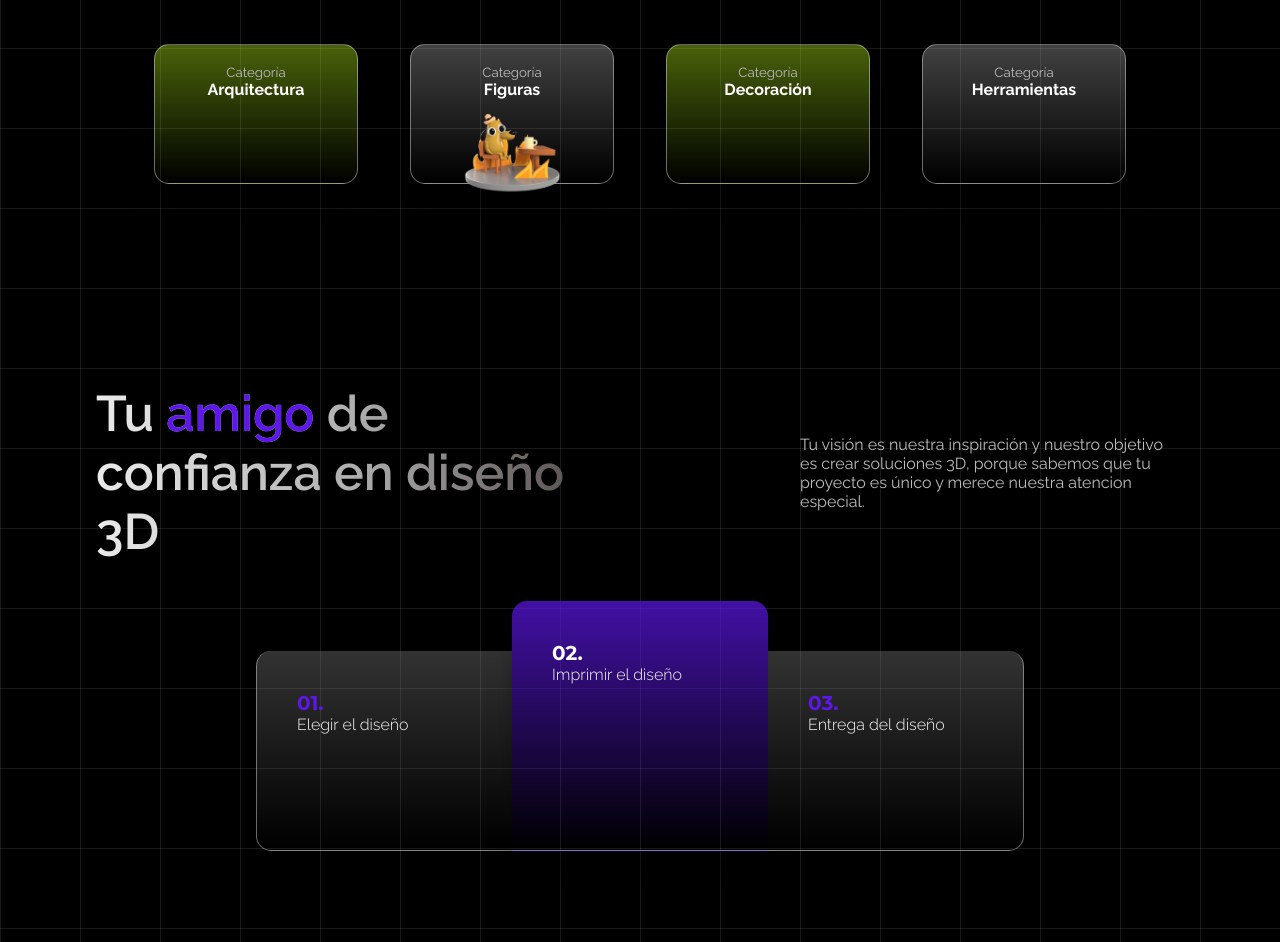
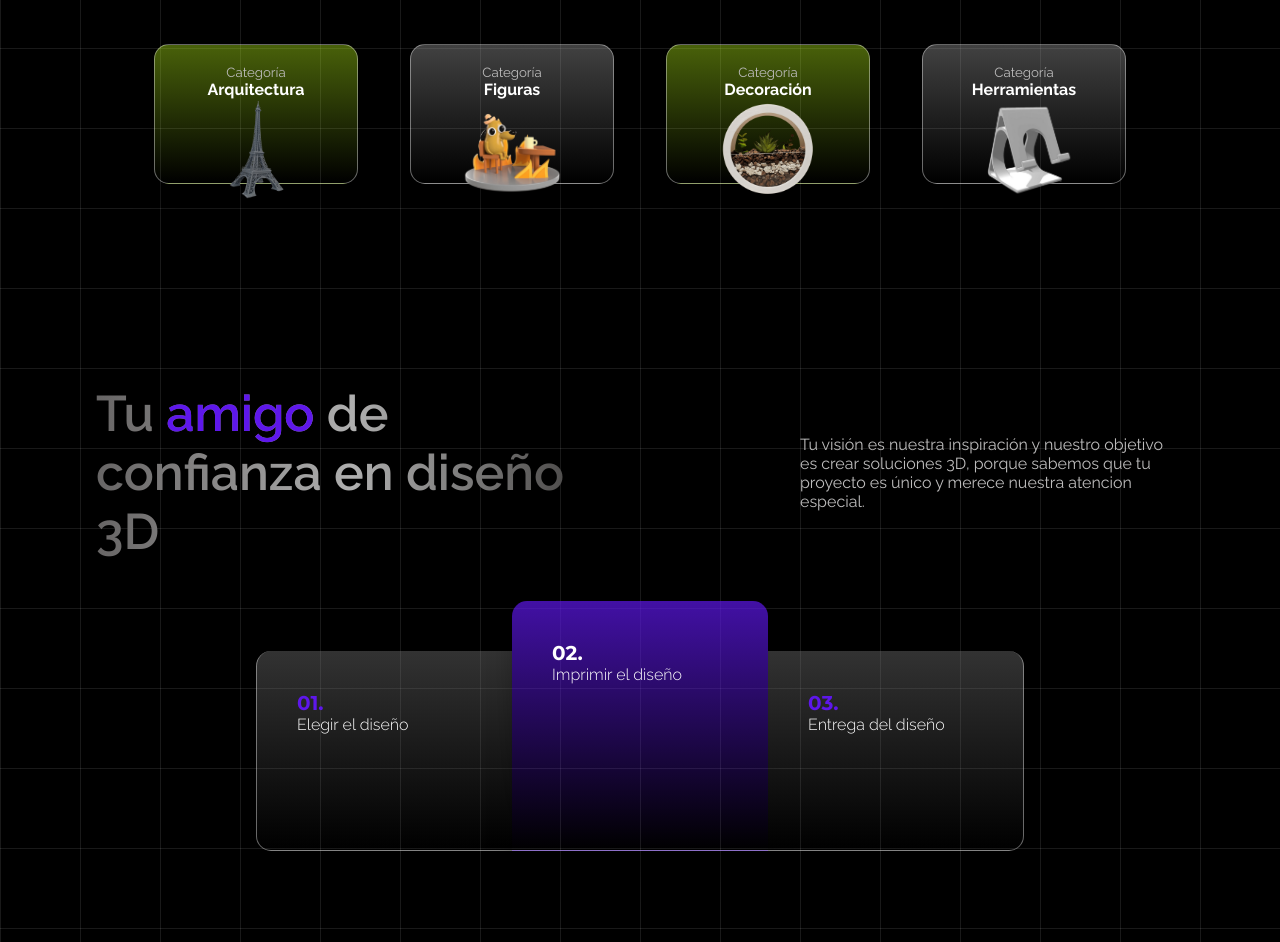
Before and after one commit to tomatito24/tienda, a plain HTML site: page index.html in a window 1280 px wide. Shown: the part 752-1694 px from the top of the page. Drawn offline with Linux system fonts and the light colour scheme.

Commit message:
imagenesCategorias

```diff
--- a/index.html
+++ b/index.html
@@ -18,7 +18,7 @@
           <li><a href="#section-contact">Contacto</a></li>
         </ul>
       </nav>
-      <a href="./shop.html" class="nav-button">Catálogo</a>
+      <a href="./shop.html" class="nav-button">Ir al Catálogo</a>
     </header>
     <main>
       <section class="hero-section">
@@ -49,14 +49,21 @@
           <li>
             <h5>Categoría</h5>
             <h4>Arquitectura</h4>
+            <div>
+              <img
+                src="./imagenes/categorias/img-arquitectura.png"
+                alt="imagen arquitectura"
+                width="100"
+              />
+            </div>
           </li>
           <li class="card-gris">
             <h5>Categoría</h5>
             <h4>Figuras</h4>
             <div>
               <img
-                src="./imagenes/img-figures.png"
-                alt="img-fictures"
+                src="./imagenes/categorias/img-figures.png"
+                alt="imagen figuras"
                 width="100"
               />
             </div>
@@ -64,10 +71,24 @@
           <li>
             <h5>Categoría</h5>
             <h4>Decoración</h4>
+            <div>
+              <img
+                src="./imagenes/categorias/img-decoracion.png"
+                alt="imagen decoración"
+                width="100"
+              />
+            </div>
           </li>
           <li class="card-gris">
             <h5>Categoría</h5>
             <h4>Herramientas</h4>
+            <div>
+              <img
+                src="./imagenes/categorias/img-herramientas.png"
+                alt="imagen Herramientas"
+                width="100"
+              />
+            </div>
           </li>
         </ul>
       </section>
--- a/style.css
+++ b/style.css
@@ -143,7 +143,7 @@ hero p {
 }
 
 hero span h2 {
-  background: linear-gradient(90deg, #ebebeb, #4d4544, #080808);
+  background: linear-gradient(90deg, #ebebeb, #4d4544, #8d8787);
   -webkit-background-clip: text;
   background-clip: text;
   color: transparent;
@@ -236,7 +236,7 @@ aside img {
   width: 40%;
   font-size: 50px;
   font-weight: 600;
-  background: linear-gradient(90deg, #ebebeb, #afafaf, #4d4544);
+  background: linear-gradient(90deg, #676565, #afafaf, #3c3a39);
   -webkit-background-clip: text;
   background-clip: text;
   color: transparent;
```
Also changed, not shown: form.html (+3 -3 lines), shop.html (+1 -1 lines), imagenes/categorias/img-arquitectura.png (added), imagenes/categorias/img-decoracion.png (added), imagenes/categorias/img-figures.png (renamed from imagenes/img-figures.png), imagenes/categorias/img-herramientas.png (added).
